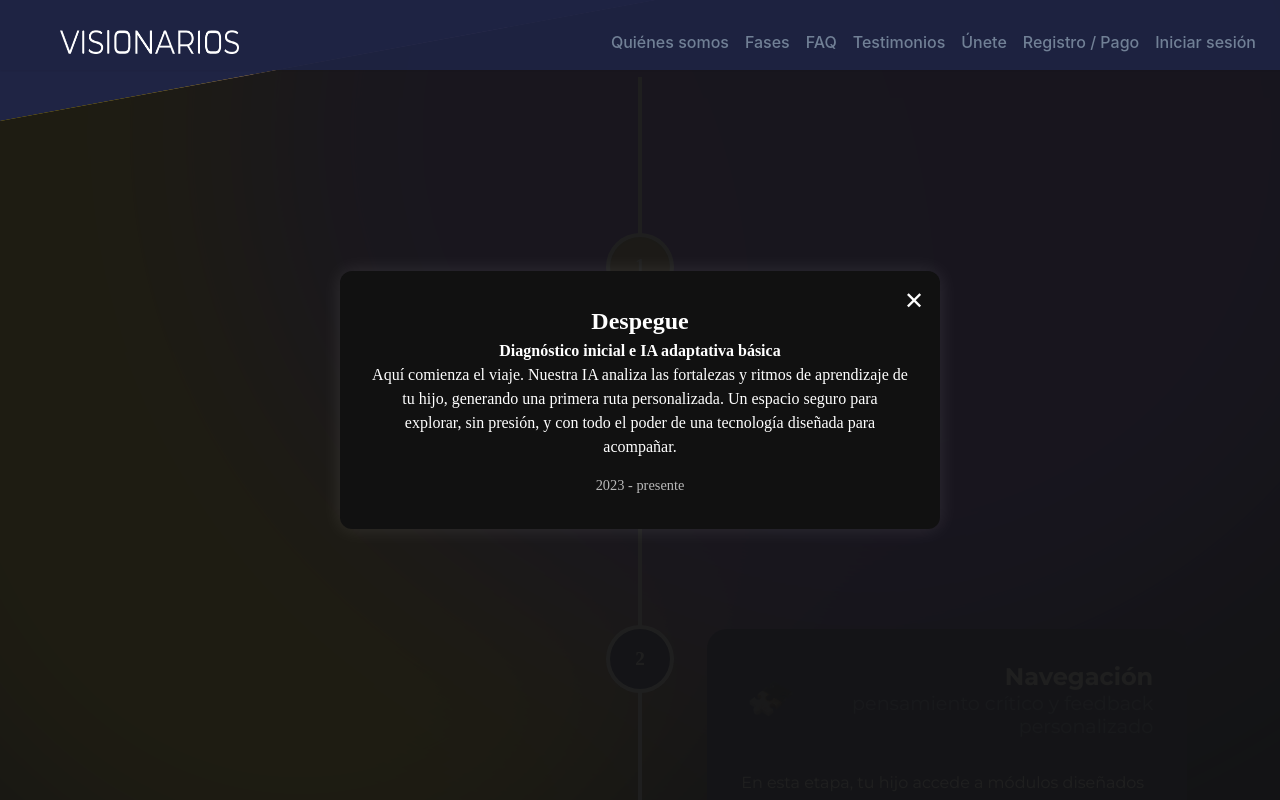
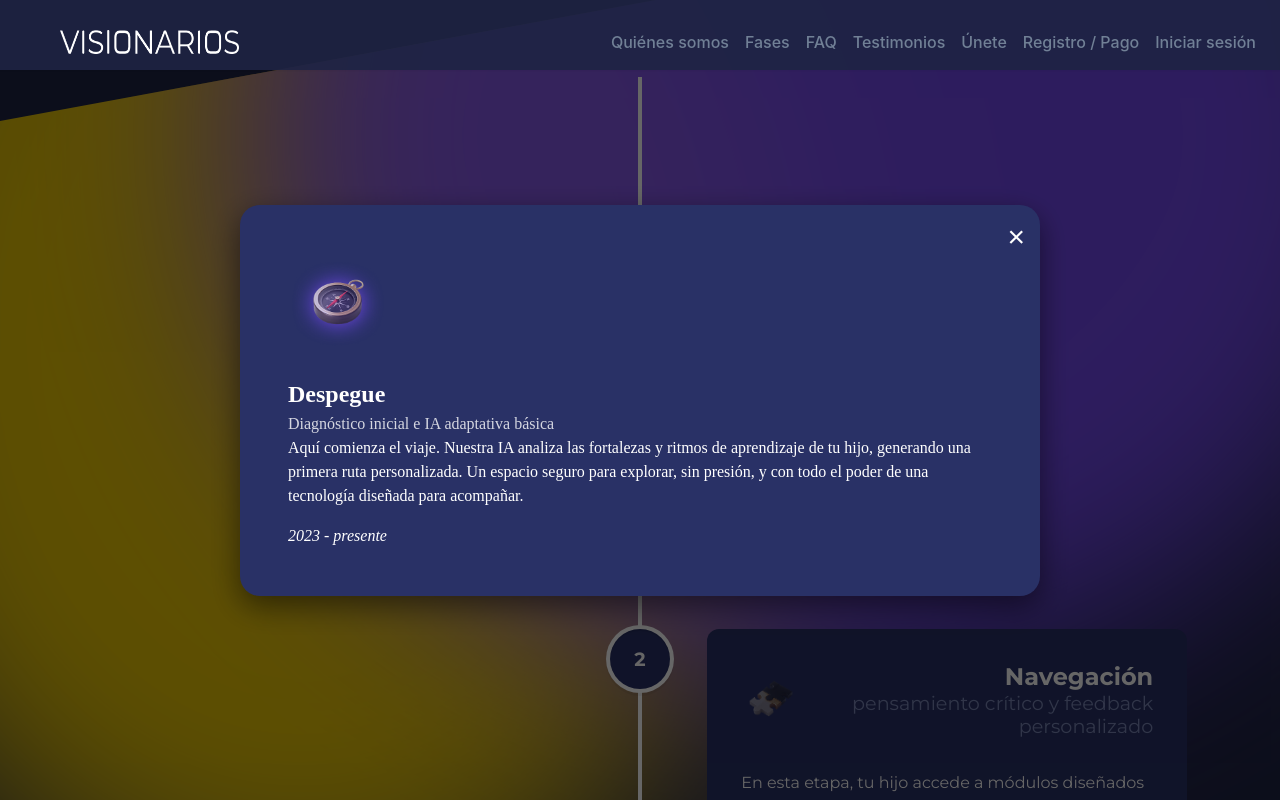
Before and after one commit to conochobasta/visionarios, a Next.js app: page / in a window 1280 px wide. Both pictures are taken after a click on the element 332 px from the left and 2843 px from the top of the page. Shown: the part 2443-3243 px from the top of the page. Built offline with nearby package versions, Linux system fonts and the light colour scheme.

Commit message:
"timeline tarjetas bien 04/07"

```diff
--- a/components/ui/VerticalTimeLine.jsx
+++ b/components/ui/VerticalTimeLine.jsx
@@ -1,11 +1,12 @@
-import React, { useState } from "react";
+import React, { useState, useEffect } from "react";
 import {
   VerticalTimeline,
   VerticalTimelineElement,
 } from "react-vertical-timeline-component";
 import "react-vertical-timeline-component/style.min.css";
-import { motion } from "framer-motion";
 import { useInView } from "react-intersection-observer";
+import ReactDOM from "react-dom";
+import { motion, AnimatePresence } from "framer-motion";
 
 const events = [
   {
@@ -55,21 +56,35 @@ const events = [
   },
 ];
 
+const titleVariants = {
+  hidden: { opacity: 0, y: 20 },
+  visible: { opacity: 1, y: 0 },
+};
+
+const subtitleVariants = {
+  hidden: { opacity: 0, y: 10 },
+  visible: { opacity: 1, y: 0 },
+};
+
 const VerticalTimelineComponent = () => {
   const [expandedIndex, setExpandedIndex] = useState(null);
   const [ref, inView] = useInView({ triggerOnce: false, threshold: 0.2 });
 
+  const [mounted, setMounted] = useState(false);
+
+    useEffect(() => {
+      setMounted(true);
+    }, []);
   /* INDICE PARA CAMBIAR TIMELINE */
   const activeIndex = 0;
 
+
   const handleExpand = (index) => {
     setExpandedIndex(index);
-    document.body.style.overflow = "hidden";
   };
 
   const handleCollapse = () => {
     setExpandedIndex(null);
-    document.body.style.overflow = "auto";
   };
 
   return (
@@ -103,28 +118,30 @@ const VerticalTimelineComponent = () => {
                 className={`vertical-timeline-element custom-timeline-element ${
                   event.isEnd ? "end-marker" : ""
                 } ${isActive ? "active" : ""}`}
-                /*date={event.date}
-                dateClassName={`custom-date ${index % 2 === 0 ? "date-left" : "date-right"}`}*/
                 contentStyle={{
-                  cursor: "pointer",
+                cursor: isExpanded ? "default" : "pointer",
                 color: "white",
+                backgroundColor: "#293166",
+                borderRadius: 12,
+                opacity: isExpanded ? 0 : 1,
+                pointerEvents: isExpanded ? "none" : "auto",
+                transition: "opacity 0.3s ease",
                 }}
                 contentArrowStyle={{
                   backgroundImage: isActive
                     ? `url('/images/arrow.png')`
-                    : 'none',
-                  backgroundRepeat: 'no-repeat',
-                  backgroundPosition: 'center',
-                  backgroundSize: 'contain',
-                  border: 'none',
-                  width: '30px',
-                  height: '30px',
-                  transform: index % 2 === 0 ? 'rotate(0deg)' : 'rotate(180deg)', // rota si es lado derecho o izquierdo
-                  marginRight: index % 2 !== 0 && isActive ? '25px' : '0',  // flecha a la izquierda, separada hacia la izquierda
-                  marginLeft: index % 2 === 0 && isActive ? '25px' : '0',
+                    : "none",
+                  backgroundRepeat: "no-repeat",
+                  backgroundPosition: "center",
+                  backgroundSize: "contain",
+                  border: "none",
+                  width: "30px",
+                  height: "30px",
+                  transform:
+                    index % 2 === 0 ? "rotate(0deg)" : "rotate(180deg)",
+                  marginRight: index % 2 !== 0 && isActive ? "25px" : "0",
+                  marginLeft: index % 2 === 0 && isActive ? "25px" : "0",
                 }}
-
-
                 iconStyle={{
                   background: isActive ? "#B8A269" : "#293166",
                   color: "#fff",
@@ -144,52 +161,142 @@ const VerticalTimelineComponent = () => {
                     {index + 1}
                   </div>
                 }
-
               >
                 {!event.isEnd && (
                   <div
-                    className={`element-content ${isExpanded ? "expanded" : "hover-zoom"}`}
+                    className={`element-content ${
+                      isExpanded ? "expanded" : "hover-zoom"
+                    }`}
                     onClick={() => handleExpand(index)}
                   >
                     <div
-                      className={`content-wrapper ${index % 2 === 0 ? "left-side" : "right-side"}`}
+                      className={`content-wrapper ${
+                        index % 2 === 0 ? "left-side" : "right-side"
+                      }`}
                     >
-                      {/* Encabezado con imagen, título y subtítulo */}
-                      <div className="header-content">
-                        <img src={event.image} alt="icon" className="side-image" />
-                        <div className="titles">
-                          <h3 className="vertical-timeline-element-title">{event.title}</h3>
+                      {/* Aquí animamos título y subtítulo con motion */}
+                      <div className="header-content" style={{ display: "flex", alignItems: "center" }}>
+                        <img
+                          src={event.image}
+                          alt="icon"
+                          className="side-image"
+                        />
+                        <div className="titles" style={{ marginLeft: 12 }}>
+                          <motion.h3
+                            className="vertical-timeline-element-title"
+                            initial="hidden"
+                            animate="visible"
+                            variants={titleVariants}
+                            transition={{ duration: 0.5, ease: "easeOut" }}
+                          >
+                            {event.title}
+                          </motion.h3>
                           {event.subtitle && (
-                            <h4 className="vertical-timeline-element-subtitle">{event.subtitle}</h4>
+                            <motion.h4
+                              className="vertical-timeline-element-subtitle"
+                              initial="hidden"
+                              animate="visible"
+                              variants={subtitleVariants}
+                              transition={{ duration: 0.5, ease: "easeOut", delay: 0.15 }}
+                            >
+                              {event.subtitle}
+                            </motion.h4>
                           )}
                         </div>
                       </div>
 
-                      {/* Texto separado */}
                       <div className="text-paragraph">
                         <p>{event.description}</p>
                       </div>
                     </div>
                   </div>
                 )}
-
               </VerticalTimelineElement>
             );
           })}
         </VerticalTimeline>
 
+        {mounted  && typeof window !== "undefined" &&
+        ReactDOM.createPortal(
+          <AnimatePresence>
             {expandedIndex !== null && (
-          <div className="fullscreen-panel">
-            <div className="panel-content">
-              <button className="close-button" onClick={handleCollapse}>
-                ✕
+              <motion.div
+                className="overlay"
+                onClick={handleCollapse}
+                initial={{ opacity: 0 }}
+                animate={{ opacity: 1 }}
+                exit={{ opacity: 0 }}
+                style={{
+                  position: "fixed",
+                  top: 0,
+                  left: 0,
+                  width: "100vw",
+                  height: "100vh",
+                  backgroundColor: "rgba(0,0,0,0.6)",
+                  display: "flex",
+                  justifyContent: "center",
+                  alignItems: "center",
+                  zIndex: 1000,
+                  padding: "2rem",
+                }}
+              >
+                <motion.div
+                  layoutId={`card-${expandedIndex}`}
+                  onClick={(e) => e.stopPropagation()}
+                  style={{
+                    backgroundColor: "#293166",
+                    borderRadius: 20,
+                    padding: "3rem",
+                    maxWidth: "800px",
+                    maxHeight: "90vh",
+                    overflowY: "auto",
+                    color: "white",
+                    position: "relative",
+                    boxShadow: "0 10px 30px rgba(0,0,0,0.5)",
+                  }}
+                >
+                  <button
+                    onClick={handleCollapse}
+                    style={{
+                      position: "absolute",
+                      top: 15,
+                      right: 15,
+                      fontSize: 30,
+                      background: "transparent",
+                      border: "none",
+                      color: "white",
+                      cursor: "pointer",
+                    }}
+                    aria-label="Cerrar"
+                  >
+                    ×
                   </button>
-              <h2>{events[expandedIndex].title}</h2>
-              {events[expandedIndex].subtitle && <h4>{events[expandedIndex].subtitle}</h4>}
+                  <img
+                    src={events[expandedIndex].image}
+                    alt={events[expandedIndex].title}
+                    style={{
+                      width: 100,
+                      height: 100,
+                      objectFit: "contain",
+                      marginBottom: "1rem",
+                      borderRadius: 10,
+                    }}
+                  />
+                  <h2 style={{ marginTop: 0 }}>{events[expandedIndex].title}</h2>
+                  {events[expandedIndex].subtitle && (
+                    <h4 style={{ fontWeight: "normal", opacity: 0.8 }}>
+                      {events[expandedIndex].subtitle}
+                    </h4>
+                  )}
                   <p>{events[expandedIndex].description}</p>
-              <p className="panel-date">{events[expandedIndex].date}</p>
-            </div>
-          </div>
+                  <p style={{ fontStyle: "italic", marginTop: "1rem" }}>
+                    {events[expandedIndex].date}
+                  </p>
+                </motion.div>
+              </motion.div>
+            )}
+          </AnimatePresence>,
+          document.getElementById("portal-root")
         )}
       </section>
     </>
--- a/pages/index.jsx
+++ b/pages/index.jsx
@@ -37,6 +37,7 @@ export default function VisionariosLanding() {
 
   return (
     <div className="app-container">
+      <div id="portal-root"></div>
       <Navbar />
       <div style={{ padding: 20 }}>
         <LoginPopup open={isLoginOpen} onClose={() => setIsLoginOpen(false)} />
--- a/styles/styles.css
+++ b/styles/styles.css
@@ -526,43 +526,41 @@ nav .nav-links a:hover {
   display: none;
 }
 
-/* PANEL EXPANDIDO */
 .fullscreen-panel {
   position: fixed;
   top: 0;
   left: 0;
   width: 100vw;
   height: 100vh;
-  background: rgba(20, 20, 20, 0.95);
-  color: white;
-  display: flex;
+  background: rgba(10, 10, 10, 0.85);
+  z-index: 1000;
+  display: flex;
+  justify-content: center;
   align-items: center;
-  justify-content: center;
-  z-index: 9999;
   padding: 2rem;
-  box-sizing: border-box;
 }
 
 .panel-content {
-  max-width: 600px;
-  background: #111;
+  background: #1f1f1f;
+  color: white;
   padding: 2rem;
-  border-radius: 12px;
+  border-radius: 1rem;
+  width: 90%;
+  max-width: 800px;
   position: relative;
-  box-shadow: 0 0 20px rgba(255, 255, 255, 0.1);
-  text-align: center;
 }
 
 .close-button {
   position: absolute;
   top: 1rem;
   right: 1rem;
+  background: transparent;
+  color: white;
   font-size: 1.5rem;
-  background: transparent;
-  color: white;
   border: none;
   cursor: pointer;
 }
+
 
 .panel-date {
   margin-top: 1rem;
@@ -653,7 +651,24 @@ nav .nav-links a:hover {
 .content-wrapper.right-side .titles h4 {
   text-align: right;
 }
-
+.vertical-timeline-element-icon{
+  font-family: 'Montserrat';
+}
+
+
+@media (max-width: 1312px) {
+.vertical-timeline--two-columns .vertical-timeline-element-content-arrow{
+  width: 1.2rem !important;
+  margin-left:0.4rem !important;
+}
+}
+
+@media (max-width: 1170px) {
+.vertical-timeline--two-columns .vertical-timeline-element-content-arrow{
+  width: 1rem !important;
+  margin-left:0.4rem !important;
+}
+}
 /***********************************************************************/
 /*estilos de timeline FIN*/
 /***********************************************************************/
@@ -750,47 +765,83 @@ nav .nav-links a:hover {
   font-size: 0.9rem;
 }
 
-
-/***beneficios exclusivos movil****/
-@media (max-width: 768px) {
-.accordion-title{
-  font-size: 2rem;
-}
-@media (max-width: 768px) {
+@media (max-width: 1268px) {
   .beneficios-subcontainer {
     display: grid !important;
     grid-template-columns: repeat(5, 1fr) !important;
     grid-template-rows: repeat(2, auto) !important;
-    gap: 0px !important;
+    gap: 0 !important;
     justify-items: center !important;
   }
 
+  /* Primera fila: sólo elementos 1, 3 y 5 ocupan columnas 1, 3 y 5 */
   .beneficio-item:nth-child(1) {
     grid-column: 1 !important;
     grid-row: 1 !important;
   }
-  .beneficio-item:nth-child(2) {
+  .beneficio-item:nth-child(3) {
     grid-column: 3 !important;
     grid-row: 1 !important;
   }
-  .beneficio-item:nth-child(3) {
+  .beneficio-item:nth-child(5) {
     grid-column: 5 !important;
     grid-row: 1 !important;
+  }
+
+  /* Segunda fila: elementos 2 y 4 en columnas 2 y 4 */
+  .beneficio-item:nth-child(2) {
+    grid-column: 2 !important;
+    grid-row: 2 !important;
+  }
+  .beneficio-item:nth-child(4) {
+    grid-column: 4 !important;
+    grid-row: 2 !important;
+  }
+}
+
+
+
+
+@media (max-width: 710px) {
+  .beneficios-subcontainer {
+    display: grid !important;
+    grid-template-columns: repeat(2, 1fr) !important;
+    gap: 1.5rem !important;
+    justify-items: center !important;
+  }
+
+  /* Fila 1: elementos 1 y 2 (izquierda y derecha) */
+  .beneficio-item:nth-child(1) {
+    grid-column: 1 !important;
+    grid-row: 1 !important;
+  }
+
+  .beneficio-item:nth-child(2) {
+    grid-column: 2 !important;
+    grid-row: 1 !important;
+  }
+
+  /* Fila 2: elementos 3 y 4 (izquierda y derecha) */
+  .beneficio-item:nth-child(3) {
+    grid-column: 1 !important;
+    grid-row: 2 !important;
   }
 
   .beneficio-item:nth-child(4) {
     grid-column: 2 !important;
     grid-row: 2 !important;
   }
+
+  /* Fila 3: elemento 5 centrado ocupando ambas columnas */
   .beneficio-item:nth-child(5) {
-    grid-column: 4 !important;
-    grid-row: 2 !important;
-  }
-}
-
-
-
-}
+    grid-column: 1 / span 2 !important;
+    grid-row: 3 !important;
+    justify-self: center !important;
+  }
+}
+
+
+
 /***********************************************************************/
 /*estilos de FAQS FIN*/
 /***********************************************************************/
@@ -1188,7 +1239,7 @@ nav .nav-links a:hover {
   box-shadow: inset 0px 4px 4px rgba(0, 0, 0, 0.25);
   border-radius: 30px;
   transition: transform 0.3s ease;
-  z-index: 9999;
+  z-index: 99;
   cursor: default;
 }
 
```
Lines whose indentation alone changed are shown as unchanged.
